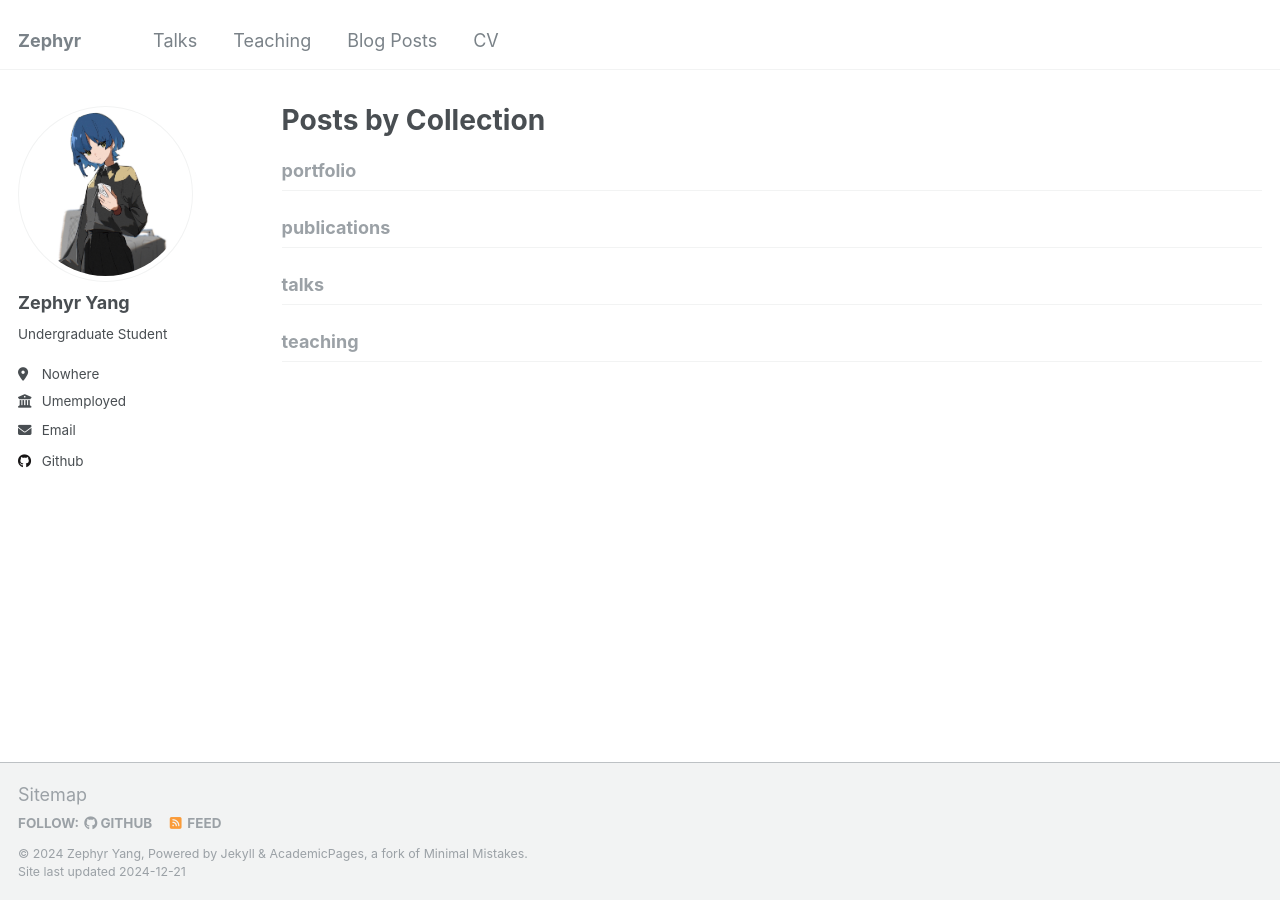
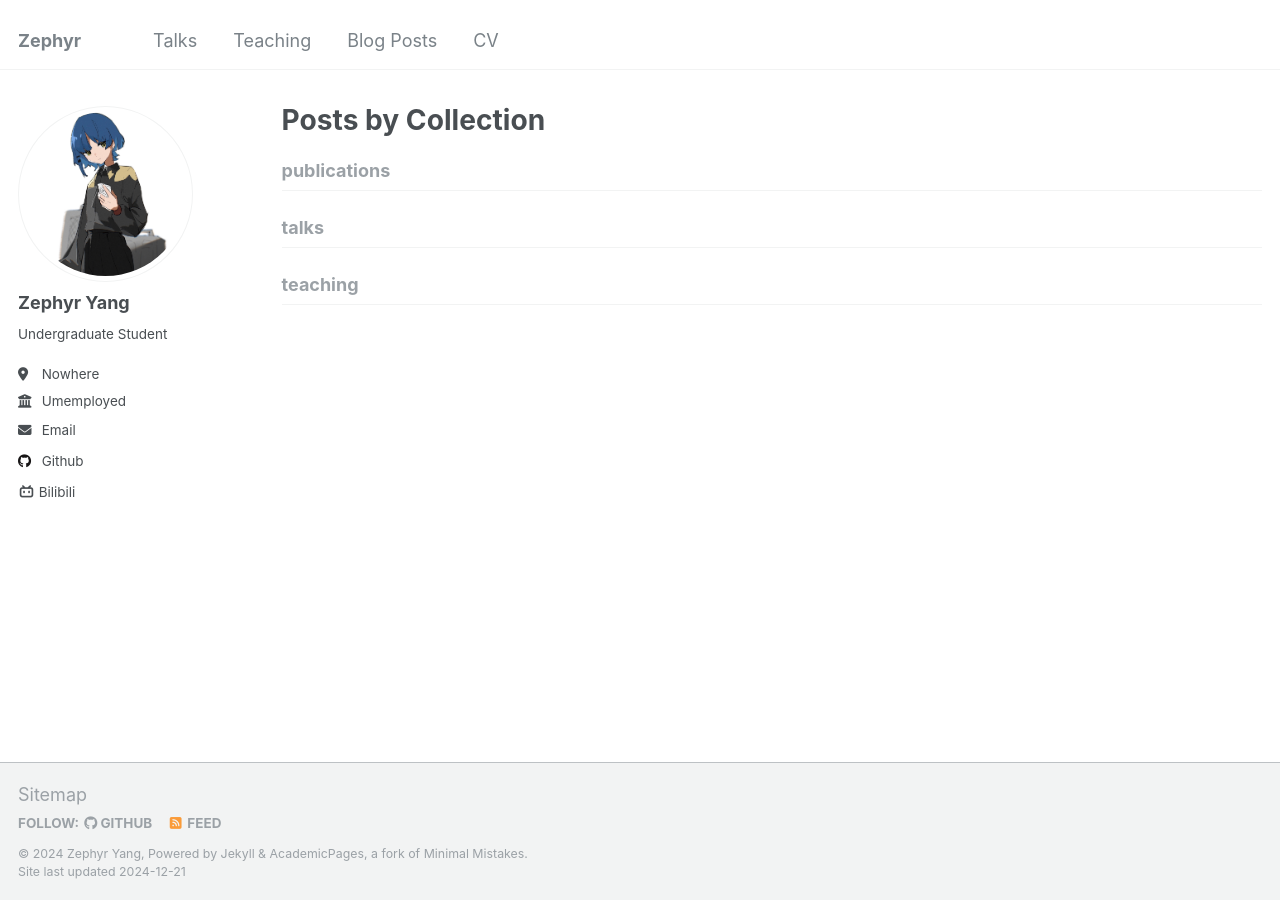
Before and after one commit to isxiaohe/isxiaohe.github.io, a Jekyll site: the page built from _pages/collection-archive.html, in a window 1280 px wide. Built offline with Jekyll 4.4.1, drawn with Linux system fonts in a browser that asks for light colours.

Commit message:
about me v3

```diff
--- a/_config.yml
+++ b/_config.yml
@@ -73,6 +73,7 @@ author:
   xing             : # Username
   youtube          : # Username
   zhihu            : # Username
+  bilibili         : https://space.bilibili.com/249422664 # URL
 
 # Publication Category - The following the list of publication categories and their headings
 publication_category:
@@ -119,7 +120,7 @@ staticman:
 atom_feed:
   hide                   : false     # change to true to hide the RSS feed in the footer
   path                   : # blank (default) uses feed.xml
-
+search                   : true
 
 # SEO Related
 google_site_verification :
@@ -218,9 +219,6 @@ collections:
   publications:
     output: true
     permalink: /:collection/:path/
-  portfolio:
-    output: true
-    permalink: /:collection/:path/
   talks:
     output: true
     permalink: /:collection/:path/
@@ -264,15 +262,6 @@ defaults:
       author_profile: true
       share: true
       comments: true
-  # _portfolio
-  - scope:
-      path: ""
-      type: portfolio
-    values:
-      layout: single
-      author_profile: true
-      share: true
-      comment: true
   # _talks
   - scope:
       path: ""
--- a/_includes/author-profile.html
+++ b/_includes/author-profile.html
@@ -156,6 +156,9 @@
       {% if author.zhihu %}
       <li><a href="https://www.zhihu.com/people/{{ author.zhihu }}"><i class="fab fa-fw fa-zhihu icon-pad-right" aria-hidden="true"></i>Zhihu</a></li>
       {% endif %}
+      {% if author.bilibili %}
+      <li><a href="{{ author.bilibili }}"><i class="fab fa-fw fa-bilibili" aria-hidden="true"></i> Bilibili</a></li>
+      {% endif %}
     </ul>
   </div>
 </div>
```
